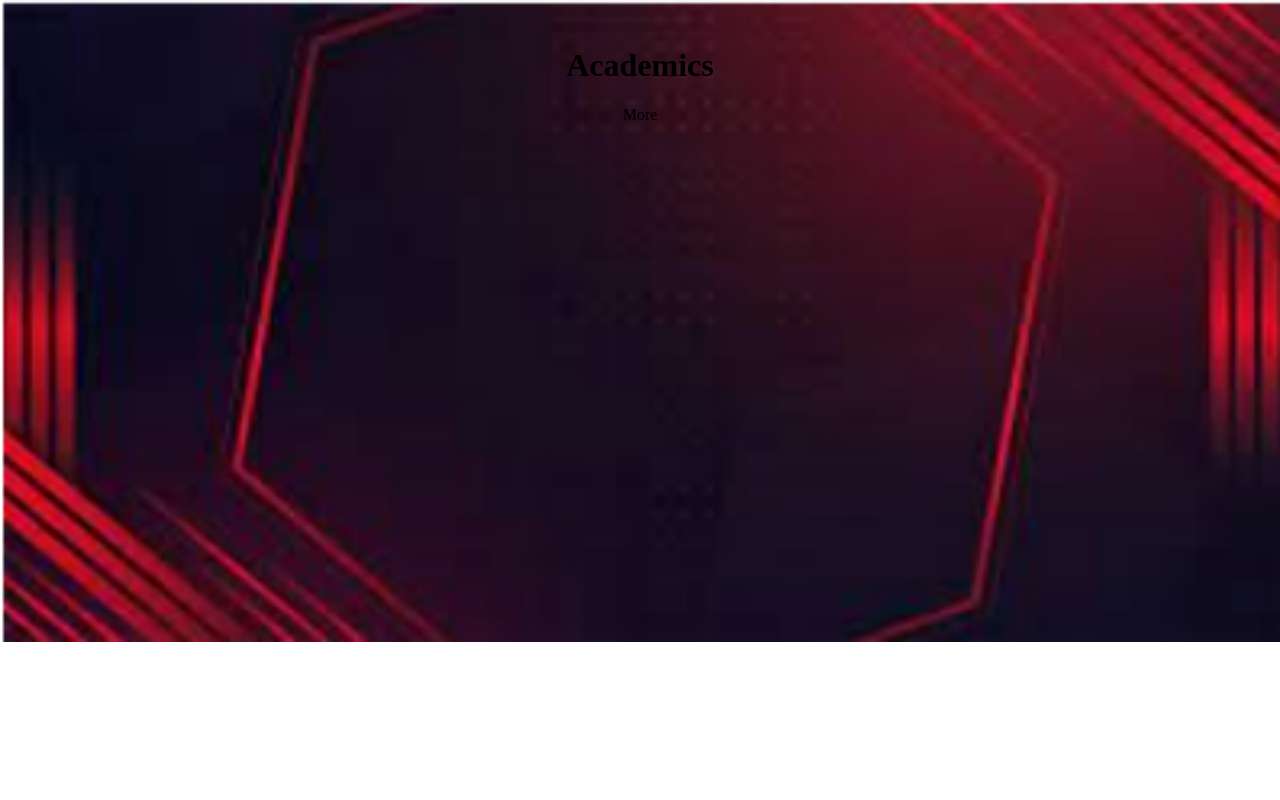
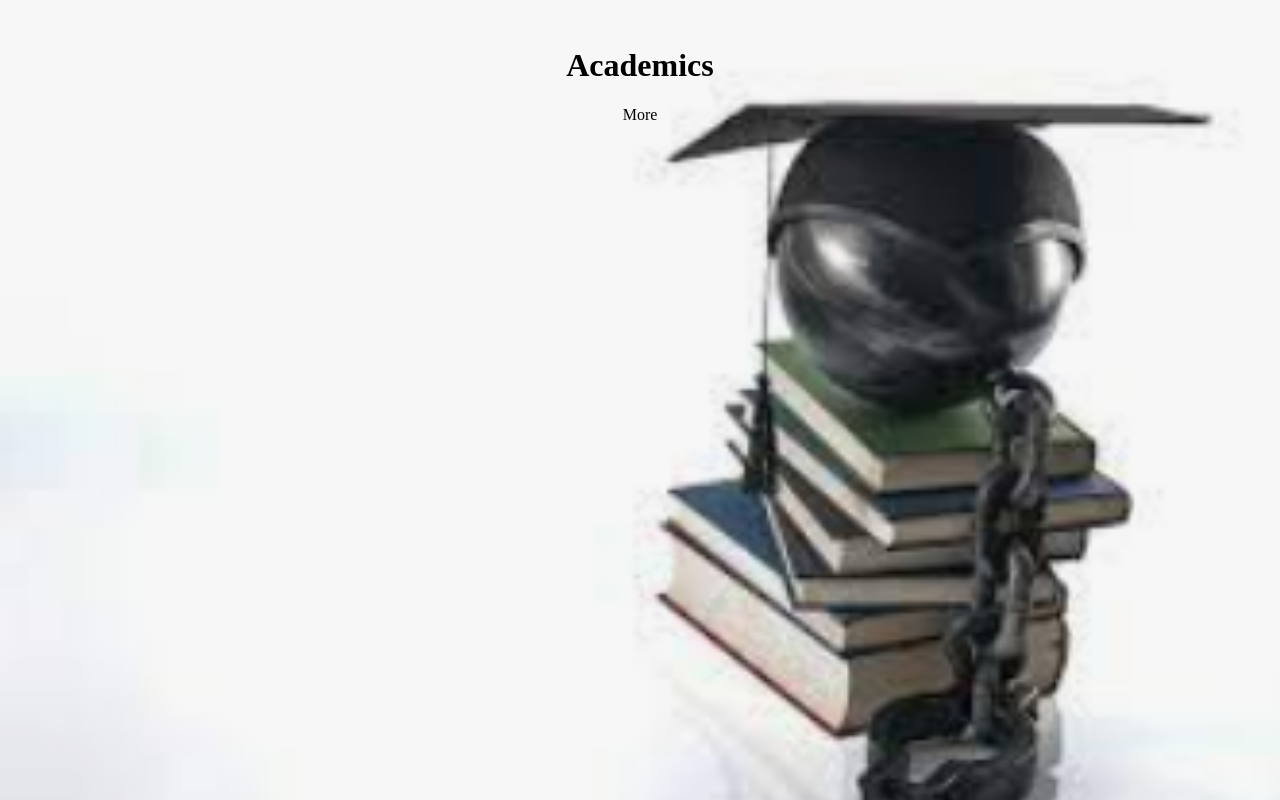
Before and after one commit to shreyachindepalli/shreyachindepalli.github.io, a plain HTML site: page academics.html in a window 1280 px wide. Drawn offline with Linux system fonts and the light colour scheme.

Commit message:
commit 21

```diff
--- a/academics.html
+++ b/academics.html
@@ -3,7 +3,7 @@
 <head>
 <style>
 body {
-background-image: url("https://shreyachindepalli.github.io/Capture.PNG");
+background-image: url("https://shreyachindepalli.github.io/academics.PNG");
 background-size: 100%;
 background-repeat: no-repeat;
 }
```
